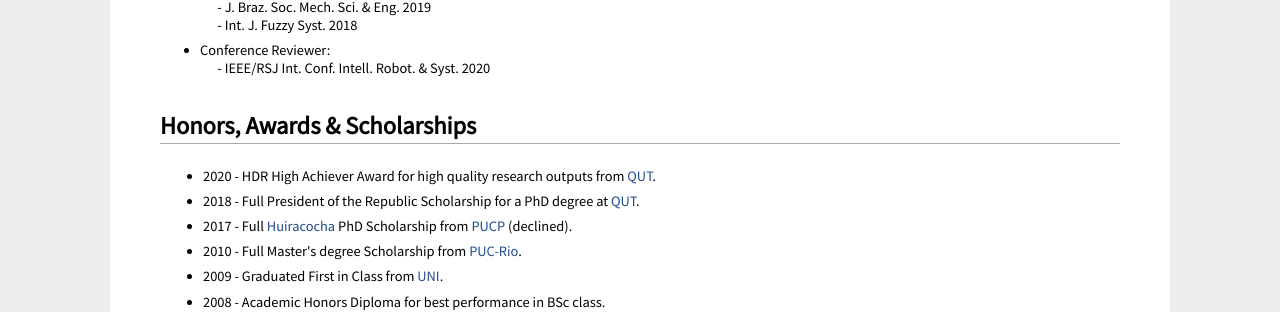
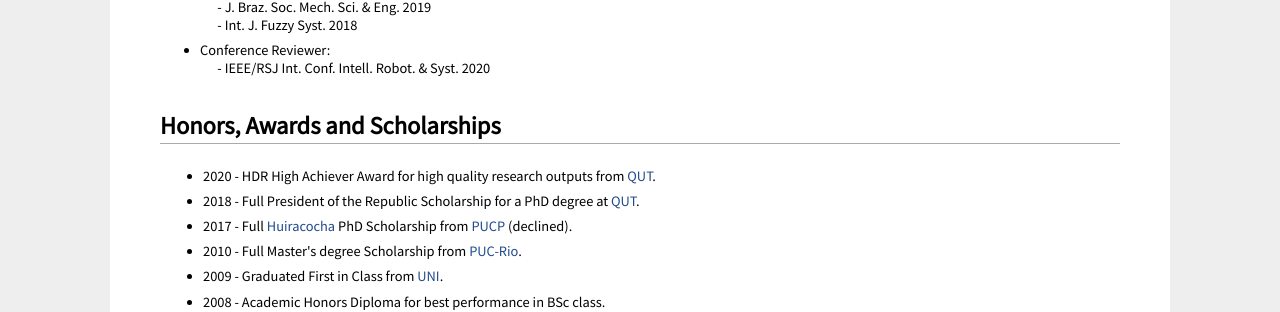
Before and after one commit to mchancan/mchancan.github.io, a Jekyll site: the page built from index.html, in a window 1280 px wide and 900 px high, scrolled down 1876 px. Shown: the part 394-706 px from the top of the window. Built offline with Jekyll 4.4.1, drawn with Linux system fonts in a browser that asks for light colours; comment, search, counter and statistics services are not loaded; a style sheet for code colours, icons or effects is not loaded.

Commit message:
Update index.html

```diff
--- a/index.html
+++ b/index.html
@@ -167,7 +167,7 @@ My PhD research papers have been published at top-tier robotics and machine lear
 	</li>
 </ul>
 
-<h2>Honors, Awards & Scholarships</h2>
+<h2>Honors, Awards and Scholarships</h2>
 <table style="border-spacing:2px">
 <tbody>
 	<tr>
```
